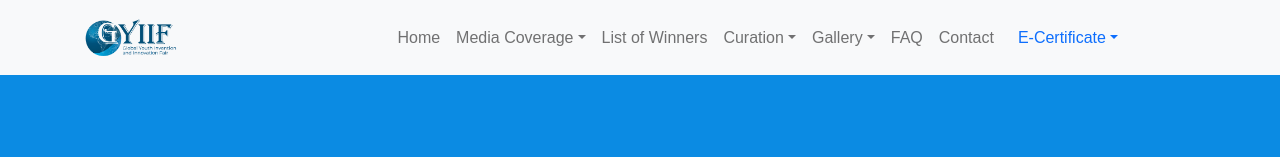
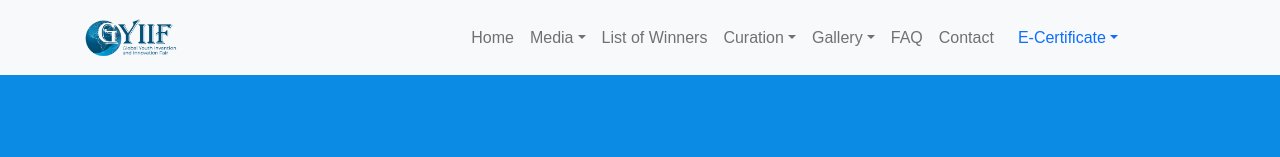
Before and after one commit to iysaofficial/officialgyiif-new, a Next.js app: page /faq/faqpage in a window 1280 px wide. Shown: the top 157 px of the page. Built offline with nearby package versions, Linux system fonts and the light colour scheme.

Commit message:
navbar  -k

```diff
--- a/src/components/navigation.jsx
+++ b/src/components/navigation.jsx
@@ -49,7 +49,7 @@ const Navigation = () => {
                     className="nav-link dropdown-toggle pointer"
                     onClick={() => handleDropdownToggle("mediaCoverage")}
                   >
-                    Media Coverage
+                    Media
                   </a>
                   <div
                     className={`dropdown-menu${
@@ -57,7 +57,7 @@ const Navigation = () => {
                     }`}
                   >
                     <Link href="/news/listnews" legacyBehavior>
-                      <a className="dropdown-item">News</a>
+                      <a className="dropdown-item">News from Media</a>
                     </Link>
                     <Link
                       href="https://drive.google.com/file/d/1i-rGeT9hSKNeAWFjimEVL5BBVHyMqhir/view?usp=sharing"
```
